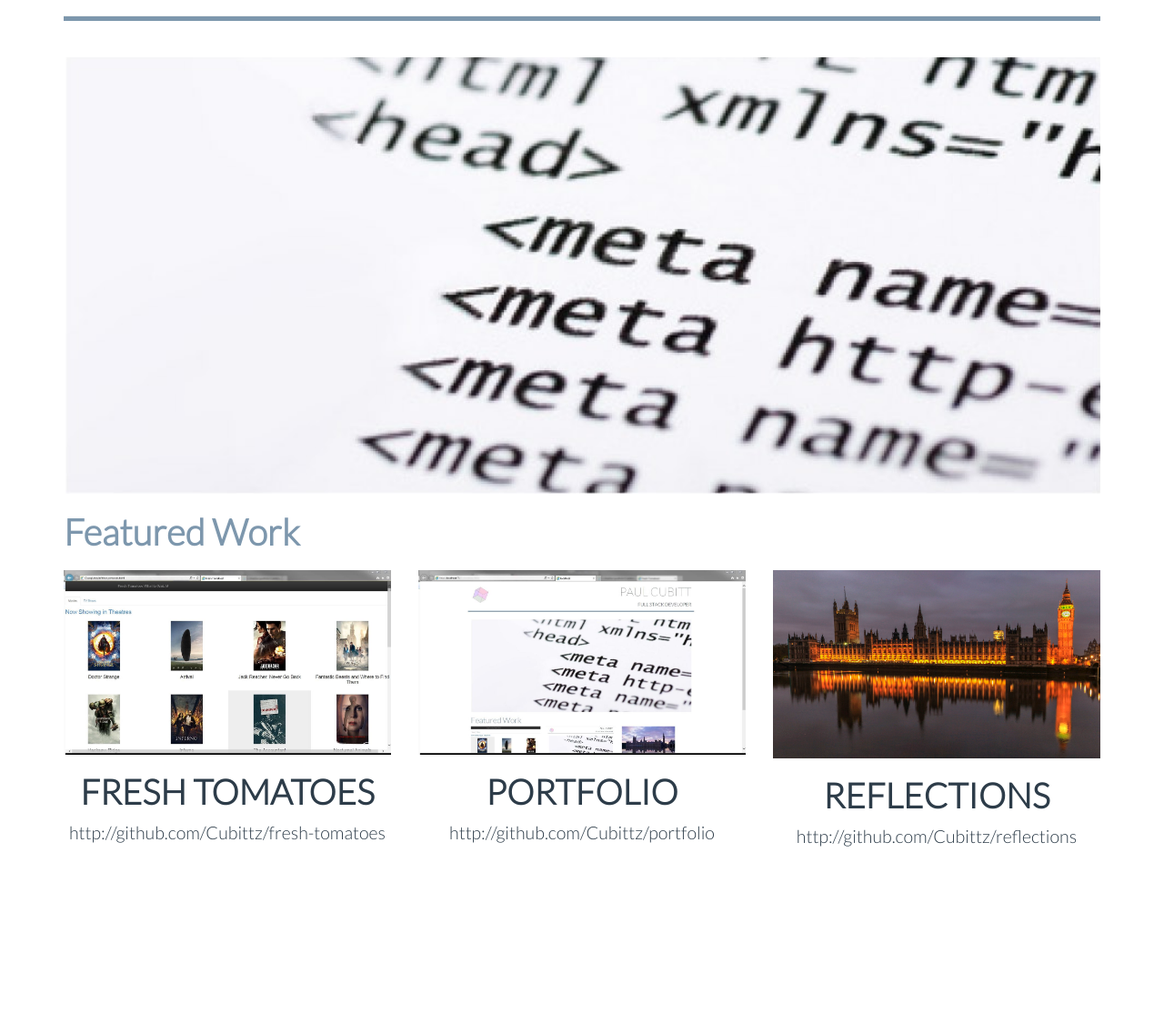
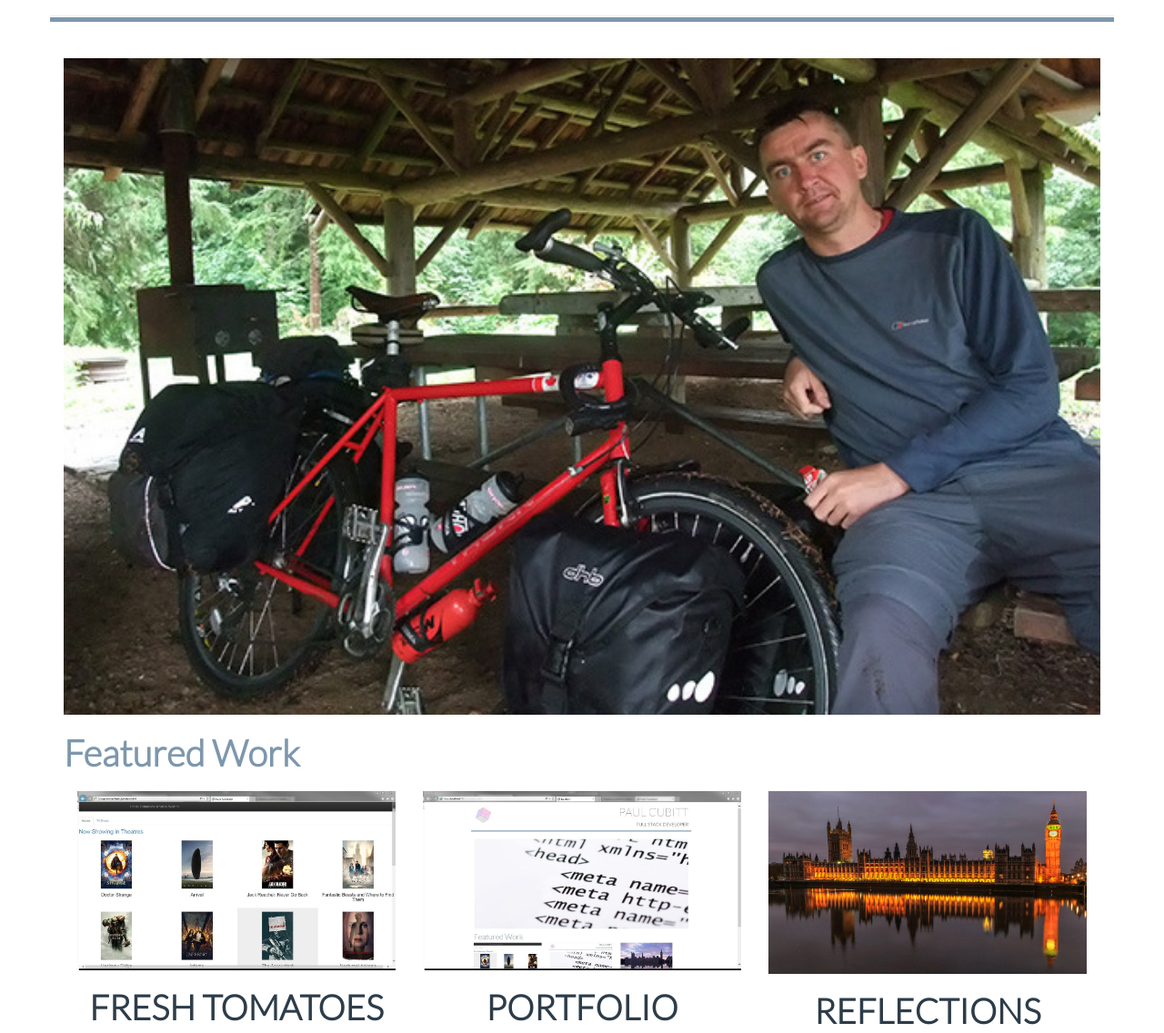
Before and after one commit to Cubittz/portfolio, a plain HTML site: page index.html in a window 1280 px wide. Shown: the part 145-1281 px from the top of the page at 91% size. Before the commit the page ends 1089 px from the top, so only its background shows below. Drawn offline with Linux system fonts and the light colour scheme.

Commit message:
Comply with bootstrap layout rules

```diff
--- a/css/styles.css
+++ b/css/styles.css
@@ -7,9 +7,15 @@ body {
 .header {
     text-transform: uppercase;
 }
+
 hr {
     border-bottom: 5px #7d97ad solid;
+    width: 100%;
     margin-bottom: 40px;
+}
+
+hr.col-sm-12 {
+    padding: 0;
 }
 
 .title-logo {
--- a/index.html
+++ b/index.html
@@ -2,7 +2,7 @@
 <html>
 <head>
     <meta charset="utf-8">
-    <meta name="viewport" content="width=device-width" />
+    <meta name="viewport" content="width=device-width"  initial-scale=1.0 />
 
     <title>Paul Cubitt Portfolio</title>
 
@@ -14,6 +14,7 @@
     <link href="css/styles.css" rel="stylesheet">
 </head>
   <body>
+
     <!-- Fresh Tomatoes Modal -->
     <div class="modal fade" id="fresh-tomatoes" tabindex="-1" role="dialog" aria-labelledby="myModalLabel" aria-hidden="true">
         <div class="modal-dialog">
@@ -31,6 +32,7 @@
             </div>
         </div>
     </div>
+
     <!-- Portfolio Modal -->
     <div class="modal fade" id="portfolio" tabindex="-1" role="dialog" aria-labelledby="myModalLabel" aria-hidden="true">
         <div class="modal-dialog">
@@ -48,6 +50,7 @@
             </div>
         </div>
     </div>
+
     <!-- Reflections Modal -->
     <div class="modal fade" id="reflections" tabindex="-1" role="dialog" aria-labelledby="myModalLabel" aria-hidden="true">
         <div class="modal-dialog">
@@ -65,8 +68,9 @@
             </div>
         </div>
     </div>
+
     <div class="container">
-        <header class="row header">
+        <header class="header row">
             <div class="col-md-6 col-sm-4 col-xs-4">
                 <!-- svg for a 3d cube -->
                 <svg class="title-logo">
@@ -78,34 +82,41 @@
                     <path d="M10 65 L 35 51 L 50 10 L 24 24 Z" fill="rgba(0, 0, 255, .1)" stroke="rgba(0, 0, 0, .1)"></path>
                 </svg>
             </div>
+
             <div class="col-md-6 col-sm-8 col-xs-8 text-right">
                 <h1 class="title-super text-thin">Paul Cubitt</h1>
                 <h3>Full Stack Developer</h3>
             </div>
+
+            <hr class="col-sm-12">
         </header>
-        <hr>
-        <main>
-            <figure>
-                <img class="img-responsive hero" src="images/hero_image.png"  srcset="images/hero_image-small.png 474w, images/hero_image.png 949w" alt="Coding colour block image">
+
+        <main class="row">
+            <figure class="col-sm-12">
+                <img class="img-responsive hero" src="images/hero-image.jpg"  alt="The author taking shelter in Washington State">
             </figure>
-            <header>
+
+            <header class="col-sm-12">
                 <h2 class="text-muted text-featured">Featured Work</h2>
             </header>
-            <article class="row text-center">
+
+            <article class="col-sm-12 text-center">
                 <section class="col-md-4 col-sm-12">
                     <img class="img-responsive" src="images/fresh-tomatoes.jpg" srcset="images/fresh-tomatoes-small.jpg 646w, images/fresh-tomatoes.jpg 1293w" alt="Fresh Tomatoes screenshot"data-toggle="modal" data-target="#fresh-tomatoes" >
                     <h3 class="text-project-title">Fresh Tomatoes</h3>
-                    <p class="text-link"><a href="http://github.com/Cubittz/fresh-tomatoes">http://github.com/Cubittz/fresh-tomatoes</a></p>
+                    <p class="text-link"><a href="http://github.com/Cubittz/fresh-tomatoes" target="_blank">http://github.com/Cubittz/fresh-tomatoes</a></p>
                 </section>
+
                 <section class="col-md-4 col-sm-12">
                     <img class="img-responsive" src="images/portfolio.jpg" srcset="images/portfolio-small.jpg 646w, images/portfolio.jpg 1293w"  alt="Portfolio screenshot" data-toggle="modal" data-target="#portfolio" >
                     <h3 class="text-project-title">Portfolio</h3>
-                    <p class="text-link"><a href="http://github.com/Cubittz/portfolio">http://github.com/Cubittz/portfolio</a></p>
+                    <p class="text-link"><a href="http://github.com/Cubittz/portfolio" target="_blank">http://github.com/Cubittz/portfolio</a></p>
                 </section>
+
                 <section class="col-md-4 col-sm-12">
                     <img class="img-responsive" src="images/reflections.jpg" srcset="images/reflections-small.jpg 634w, images/reflections.jpg 1268w" alt="Houses of Parliament reflecting in Thames" data-toggle="modal" data-target="#reflections" >
                     <h3 class="text-project-title">Reflections</h3>
-                    <p class="text-link"><a href="http://github.com/Cubittz/reflections">http://github.com/Cubittz/reflections</a></p>
+                    <p class="text-link"><a href="http://github.com/Cubittz/reflections" target="_blank">http://github.com/Cubittz/reflections</a></p>
                 </section>
             </article>
         </main>
```
Also changed, not shown: images/hero_image-small.png (deleted), images/hero_image.png (deleted).
